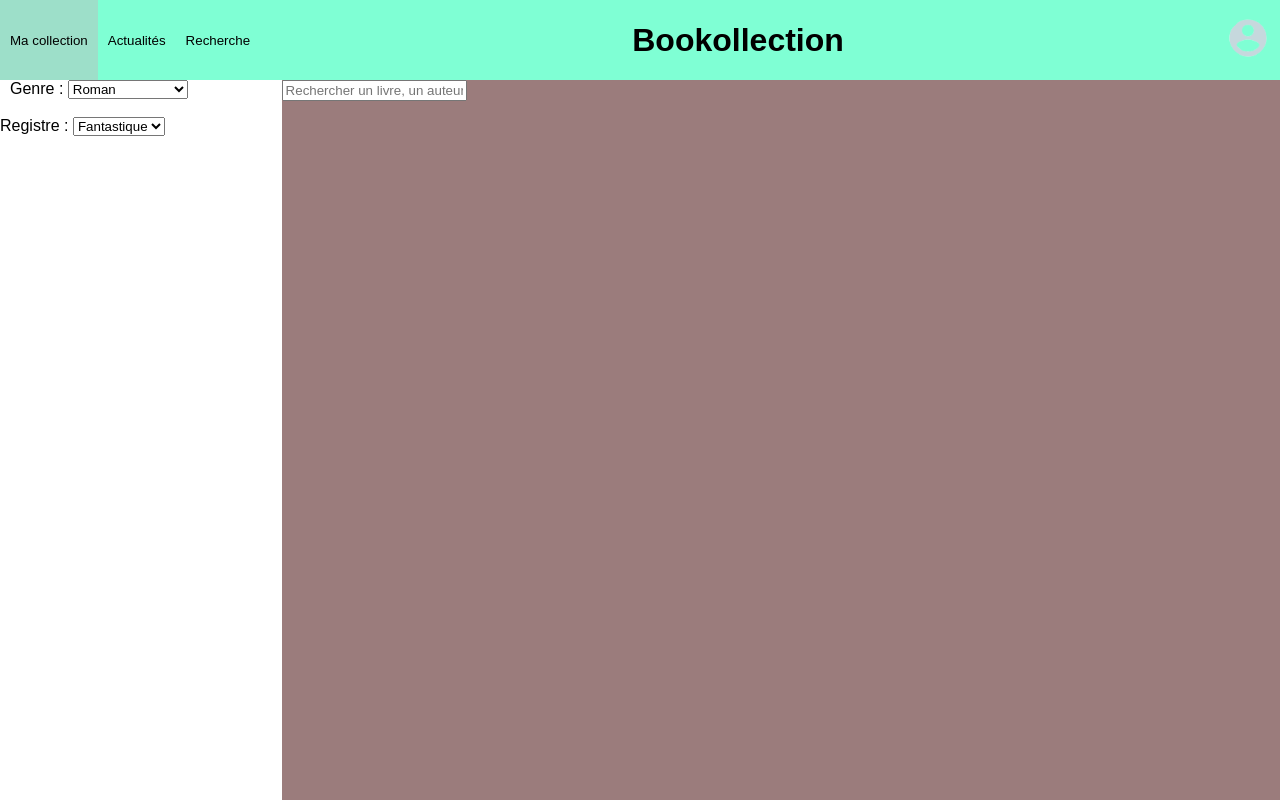
After one commit to TfAplo/Bookollection, a PHP site: page /collection.php in a window 1280 px wide. The commit adds this page. Run offline with PHP 8.4, Linux system fonts and the light colour scheme.

Commit message:
commencement collection

```diff
--- /dev/null
+++ b/collection.php
@@ -0,0 +1,56 @@
+<!DOCTYPE html>
+<html lang="fr">
+<head>
+    <meta charset="UTF-8">
+    <meta http-equiv="X-UA-Compatible" content="IE=edge">
+    <meta name="viewport" content="width=device-width, initial-scale=1.0">
+    <link rel="stylesheet" href="styles/style_collection.css">
+    <link rel="icon" href="images\ico.png" type="image/png">
+    <title>MaCollection - Bookollection</title>
+</head>
+<body>
+    <header>
+        <nav>
+            <input class="nav_button" type="button" value="Ma collection">
+            <input class="nav_button" type="button" value="Actualités">
+            <input class="nav_button" type="button" value="Recherche">
+        </nav>
+        <h1>Bookollection</h1>
+        <a href="" class="compte"><img alt="compte" src="images/compte.png" class="compte" id="img_compte"></a>
+    </header>
+
+    <div id="contenu">
+
+        <div id="gauche">
+            <form name="form" id="filtre">
+                    <label for="" id="genre">
+                        Genre :
+                        <select>
+                            <option value="roman">Roman</option>
+                            <option value="bd">Bande Dessinée</option>
+                            <option value="poésie">Poésie</option>
+                            <option value="autobiographie">Autobiographie</option>
+                        </select>
+                    </label>
+                    <br>
+                    <br>
+                    <label for="" id="registre">
+                        Registre :
+                        <select>
+                            <option value="fantastique">Fantastique</option>
+                            <option value="policier">Policier</option>
+                            <option value="comique">Comique</option>
+                            <option value="pique">Epique</option>
+                            <option value="tragique">Tragique</option>
+                        </select>
+                    </label>
+            </form>
+        </div>
+
+        <div id="droite">
+            <input type="text" id="input_recherche" placeholder="Rechercher un livre, un auteur, ...">
+        </div>
+
+    </div>
+</body>
+</html>
--- a/login.html
+++ b/login.html
@@ -5,7 +5,8 @@
     <meta http-equiv="X-UA-Compatible" content="IE=edge">
     <meta name="viewport" content="width=device-width, initial-scale=1.0">
     <link rel="stylesheet" href="styles/style.css">
-    <title>Document</title>
+    <link rel="icon" href="images\ico.png" type="image/png">
+    <title>Accueil - Bookollection</title>
 </head>
 <body>
     <div id="left">
@@ -28,7 +29,7 @@
             <a class="clair" href="javascript:void(0)"><img src="images/wb_sunny.png" alt="" width="20px"></a>
             <a class="sombre" href="javascript:void(0)"><img src="images/brightness_2.png" alt="" width="20px"></a>
         </div>
-        <form action="home.php" method="post">
+        <form action="collection.php" method="post">
             <h1 id="titrelog">Se connecter</h1>
             <label for="username">Nom d'utilisateur</label>
             <input type="text" id="username" name="username" placeholder="Entrez votre nom d'utilisateur">
--- /dev/null
+++ b/styles/style_collection.css
@@ -0,0 +1,88 @@
+:root{
+    --primary: rgb(0, 122, 204);
+  }
+
+  *{
+    margin: 0;
+  }
+
+  body{
+    font-family: Poppins, sans-serif;
+    height: 100vh;
+  }
+
+  h1, h2{
+    color: var(--fontcolor);
+    font-weight:600;
+  }
+
+
+  /* ############################################ HEADER ############################################ */
+
+header {
+    background-color:aquamarine;
+    display: flex;
+    justify-content: space-between;
+    align-items: center;
+    width: 100%;
+    height: 10%;
+}
+
+nav {
+    display: flex;
+    height: 100%;
+}
+
+.nav_button {
+    background-color: aquamarine;
+    height: 100%;
+    padding: 10px;
+    border: 0px;
+    border-radius: 0px;
+}
+
+.nav_button:hover {
+    background-color: rgb(157, 223, 201);
+}
+
+.nav_button:focus {
+    background-color: rgb(255, 255, 255);
+}
+
+h1 {
+
+}
+
+.compte {
+
+}
+
+#img_compte {
+    scale: 70%;
+}
+
+  /* ############################################ CONTENU ############################################ */
+
+#contenu {
+    height: 90%;
+    display: flex;
+    justify-content: flex-start;
+    background-color: rgb(155, 124, 124);
+}
+
+#gauche {
+    width: 22%;
+}
+
+#filtre {
+    height: 100%;
+    background-color: white;
+}
+
+#genre {
+    margin-left: 10px;
+}
+
+#droite {
+    width: 78%;
+}
```
Also changed, not shown: styles/style_home.css (+5 -5 lines), images/compte.png (added), images/ico.png (added).
